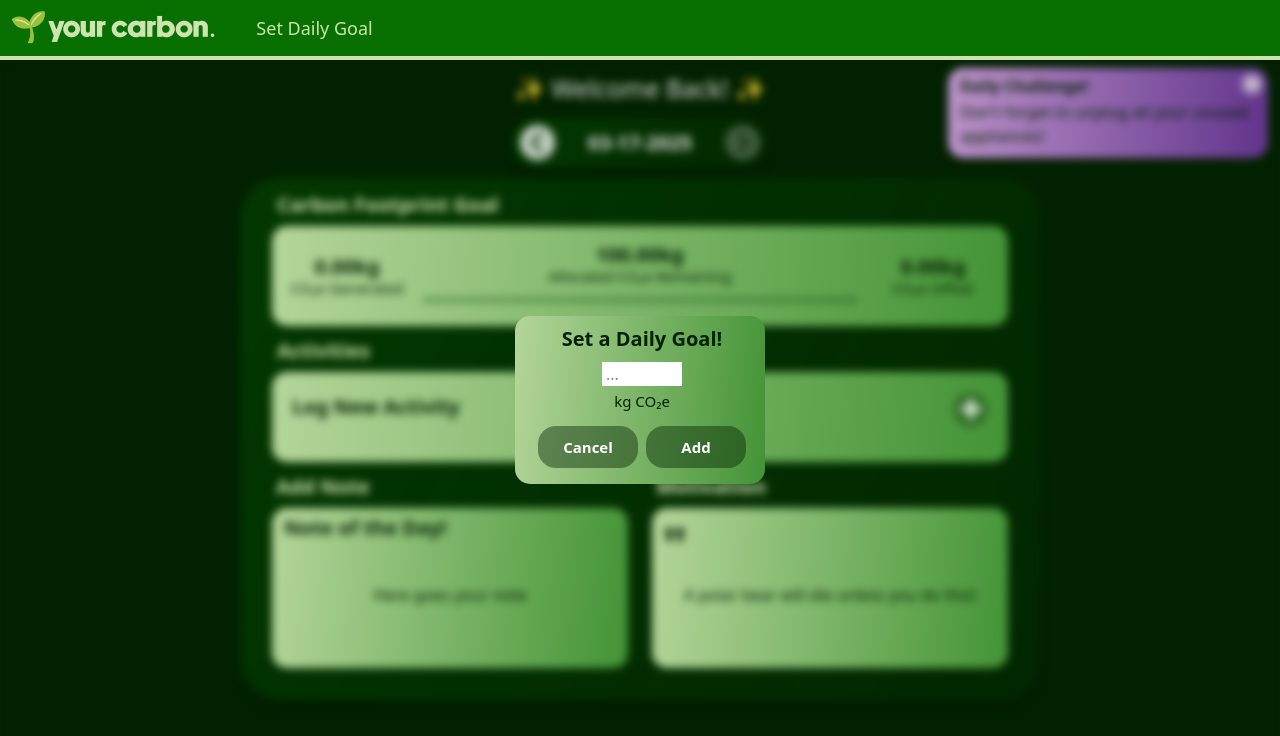
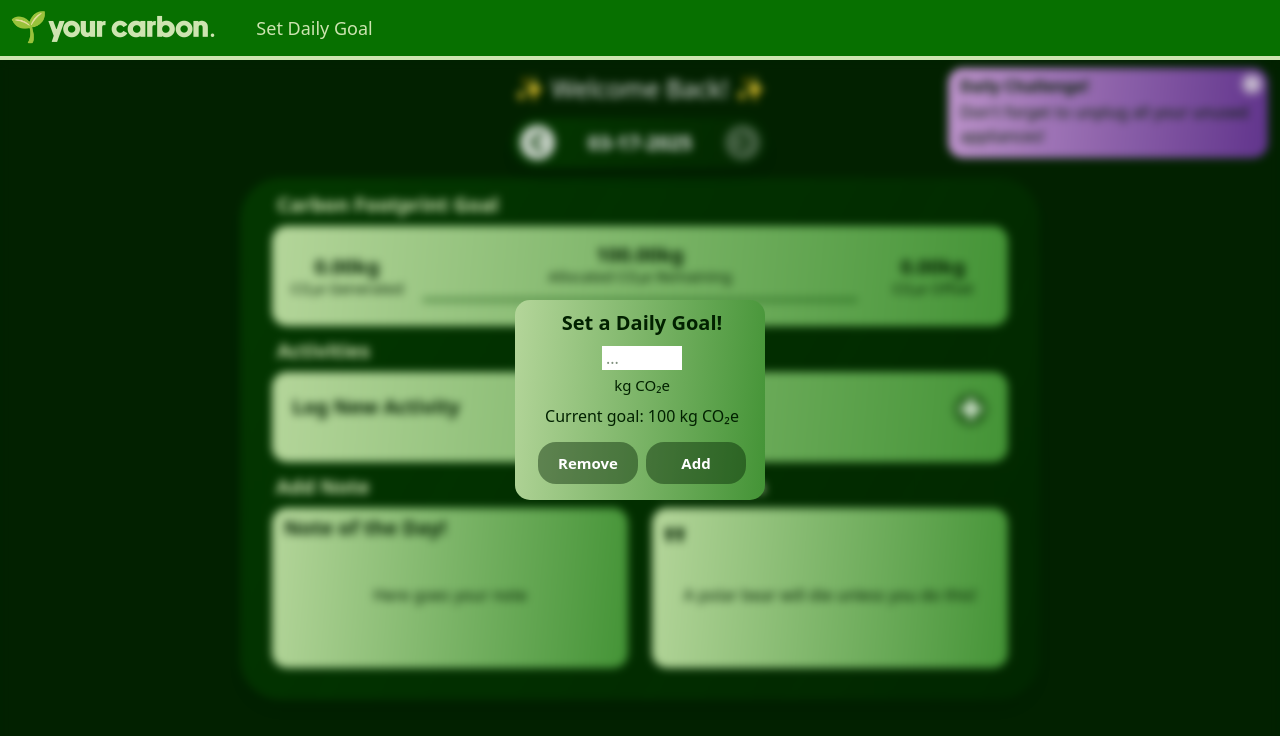
Before and after one commit to TedDPig123/carbon-footprint-tracker, a React (Vite) app: page / in a window 1280 px wide. Both pictures are taken after a click on the element "Set Daily Goal". Shown: the top 736 px of the page. Built offline with nearby package versions, Linux system fonts and the light colour scheme.

Commit message:
Updated dailygoal context implementation so a user can set a different daily goal for each day

```diff
--- a/src/App.tsx
+++ b/src/App.tsx
@@ -11,11 +11,13 @@ import { ShowLoggerProvider } from './contexts/ShowLogger.tsx'
 import { ActivitiesProvider } from './contexts/ActivitiesContext.tsx'
 import { DayProvider } from './contexts/DayContext.tsx'
 import SetDay from './components/SetDay.tsx'
+import { GoalProvider } from './contexts/DailyGoalContext.tsx'
 
 function App() {
   return (
     <>
       <DayProvider>
+        <GoalProvider>
           <ActivitiesProvider>
             <ShowLoggerProvider>
             <Navbar />
@@ -46,6 +48,7 @@ function App() {
             </div>
             </ShowLoggerProvider>
           </ActivitiesProvider>
+          </GoalProvider>
       </DayProvider>
     </>
   )
--- a/src/components/GoalModule.tsx
+++ b/src/components/GoalModule.tsx
@@ -1,16 +1,20 @@
 import { useState, useEffect } from 'react';
 import { useActivitiesContext } from '../contexts/ActivitiesContext';
-import { useLoggerContext } from '../contexts/ShowLogger';
+import { useGoalContext } from '../contexts/DailyGoalContext';
+import { useDayContext } from '../contexts/DayContext';
 
 export default function GoalModule() {
-    const { activitiesArray, addActivity } = useActivitiesContext();
-    const {dailyGoal} = useLoggerContext();
+    const { activitiesArray } = useActivitiesContext();
+    const {dailyGoal, loadGoal} = useGoalContext();
+    const {currentDay} = useDayContext();
 
     const [carbonGenerated, setCarbonGenerated] = useState(0);
     const [carbonOffset, setCarbonOffset] = useState(0);
     const [carbonProgressBar, setCarbonProgressBar] = useState(0);
 
     useEffect(() => {
+        loadGoal(currentDay);
+
         const generated = activitiesArray
             .filter(e => e.mult >= 0)
             .reduce((prev, e) => prev + (e.num * e.mult), 0);
@@ -30,7 +34,7 @@ export default function GoalModule() {
         setCarbonGenerated(generated);
         setCarbonOffset(offset);
         setCarbonProgressBar(progBar);
-    }, [activitiesArray]);
+    }, [activitiesArray, currentDay, dailyGoal]);
 
     return (
         <>
--- a/src/components/SetGoal.tsx
+++ b/src/components/SetGoal.tsx
@@ -1,25 +1,34 @@
-import { useState } from "react";
+import { useState, useEffect } from "react";
+import { useGoalContext } from "../contexts/DailyGoalContext";
+import { useDayContext } from "../contexts/DayContext";
 import { useLoggerContext } from "../contexts/ShowLogger";
 
-export default function SetGoal(){
+export default function SetGoal() {
     const [inputValue, setInputValue] = useState("");
-    const {dailyGoal, setDailyGoal, toggleGoal} = useLoggerContext();
+    const { dailyGoal, loadGoal, saveGoal } = useGoalContext();
+    const {toggleGoal} = useLoggerContext();
+    const { currentDay } = useDayContext();
+
+    useEffect(() => {
+        loadGoal(currentDay);
+    }, [currentDay, loadGoal]);
 
     function handleInputChange(e: React.ChangeEvent<HTMLInputElement>) {
         const value = e.target.value;
         setInputValue(value);
     }
 
-    function handleSubmit(){
-        if (inputValue.length === 0){
+    function handleSubmit() {
+        if (inputValue.length === 0) {
             alert("Enter a valid number, please.");
             return;
         }
-        if (parseInt(inputValue) < 0){
+        if (parseInt(inputValue) < 0) {
             alert("Enter a positive number, please.");
             return;
         }
-        setDailyGoal(parseInt(inputValue));
+        saveGoal(currentDay, parseInt(inputValue));
+        setInputValue(inputValue);
         toggleGoal();
     }
 
@@ -38,9 +47,12 @@ export default function SetGoal(){
                         min="0"
                     />
                     <p className='text-[15px] mt-1'>kg CO₂e</p>
+                    {dailyGoal !== null && (
+                        <p className='mt-2'>Current goal: {dailyGoal} kg CO₂e</p>
+                    )}
                     <div className="flex flex-row justify-center mb-4 mt-2">
                         <div onClick={toggleGoal} className='cursor-pointer mr-1 flex flex-row justify-center bg-[#0221006E] w-[100px] h-[42px] mt-[6px] rounded-[18px] justify-between items-center pl-[18px] pr-[18px] text-white text-[15px]'>
-                            <p className='font-semibold'>Cancel</p>
+                            <p className='font-semibold'>Remove</p>
                         </div>
                         <div onClick={handleSubmit} className='cursor-pointer ml-1 flex flex-row justify-center bg-[#0221006E] w-[100px] h-[42px] mt-[6px] rounded-[18px] justify-between items-center pl-[18px] pr-[18px] text-white text-[15px]'>
                             <p className='font-semibold'>Add</p>
--- a/src/contexts/ActivitiesContext.tsx
+++ b/src/contexts/ActivitiesContext.tsx
@@ -42,7 +42,7 @@ export const ActivitiesProvider = ({ children }: { children: ReactNode }) => {
         }
     };
 
-    const saveActivities = (date: string, activities: Activity[]) => {
+    const saveActivities = (date: Date, activities: Activity[]) => {
         try {
             localStorage.setItem(date, JSON.stringify(activities));
             console.log("Saved activities for date:", date);
--- /dev/null
+++ b/src/contexts/DailyGoalContext.tsx
@@ -0,0 +1,55 @@
+import React, { createContext, useState, ReactNode, useContext } from 'react';
+import { useDayContext } from './DayContext';
+
+interface GoalContextType {
+    dailyGoal: number;
+    setDailyGoal: (goal: number) => void;
+    loadGoal: (date: Date) => void;
+    saveGoal: (date: Date, goal:number) => void;
+}
+
+const GoalContext = createContext<GoalContextType | undefined>(undefined);
+
+const getGoalStorageKey = (date: Date) => `goal-${date.toISOString().split('T')[0]}`;
+
+export const GoalProvider = ({ children }: { children: ReactNode }) => {
+    const [dailyGoal, setDailyGoal] = useState<number>(100);
+    const loadGoal = (date: Date) => {
+        try {
+            const storageKey = getGoalStorageKey(date);
+            const stored = localStorage.getItem(storageKey);
+            if (stored) {
+                setDailyGoal(JSON.parse(stored));
+            } else {
+                localStorage.setItem(getGoalStorageKey(date), JSON.stringify(100));
+            }
+        } catch (error) {
+            console.error("Failed to load goal:", error);
+            setDailyGoal(100);
+        }
+    };
+
+    const saveGoal = (date: Date, goal: number) => {
+        try {
+            localStorage.setItem(getGoalStorageKey(date), JSON.stringify(goal));
+            setDailyGoal(goal);
+            console.log("Saved goal for date:", date);
+        } catch (error) {
+            console.error("Failed to save goal:", error);
+        }
+    };
+
+    return (
+        <GoalContext.Provider value={{ dailyGoal, setDailyGoal, saveGoal, loadGoal }}>
+            {children}
+        </GoalContext.Provider>
+    );
+};
+
+export const useGoalContext = (): GoalContextType => {
+    const context = useContext(GoalContext);
+    if (!context) {
+        throw new Error('PETAH I NEED THE PROVIDAH');
+    }
+    return context;
+};
--- a/src/contexts/ShowLogger.tsx
+++ b/src/contexts/ShowLogger.tsx
@@ -3,10 +3,8 @@ import React, { createContext, useState, ReactNode, useContext } from 'react';
 interface ShowLoggerContextType {
     showLogger: boolean;
     showGoal: boolean;
-    dailyGoal: number;
     toggle: () => void;
     toggleGoal: () => void;
-    setDailyGoal: (x:number) => void;
 }
 
 const LoggerContext = createContext<ShowLoggerContextType | undefined>(undefined);
@@ -14,7 +12,6 @@ const LoggerContext = createContext<ShowLoggerContextType | undefined>(undefined
 export const ShowLoggerProvider = ({ children }: { children: ReactNode }) => {
     const [showLogger, setShowLogger] = useState(false);
     const [showGoal, setGoal] = useState(false);
-    const [dailyGoal, setDailyGoal]  = useState(100);
 
     const toggle = () => {
         setShowLogger((prev) => !prev);
@@ -25,7 +22,7 @@ export const ShowLoggerProvider = ({ children }: { children: ReactNode }) => {
     };
 
     return (
-        <LoggerContext.Provider value={{ showLogger, toggle, toggleGoal, showGoal, setDailyGoal, dailyGoal}}>
+        <LoggerContext.Provider value={{ showLogger, toggle, toggleGoal, showGoal}}>
             {children}
         </LoggerContext.Provider>
     );
```
Lines whose indentation alone changed are shown as unchanged.
